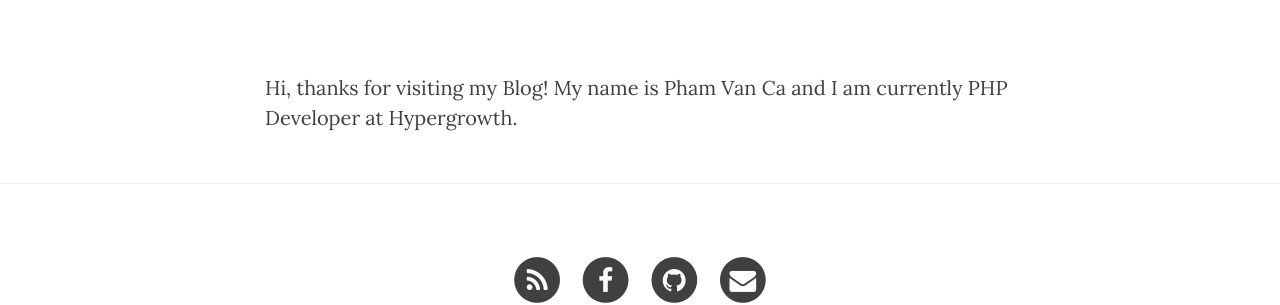
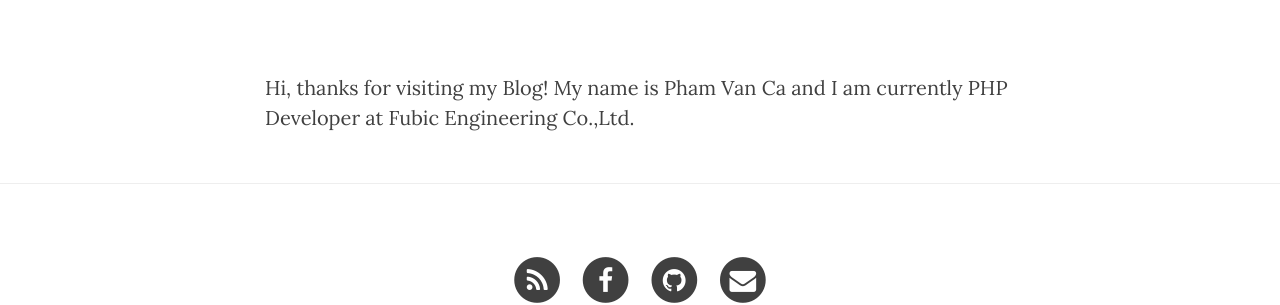
Before and after one commit to CarlPham/carlpham.github.io, a Jekyll site: the page built from about.html, in a window 1280 px wide. Shown: the part 455-760 px from the top of the page. Built offline with Jekyll 4.4.1, drawn with Linux system fonts in a browser that asks for light colours; nearby versions of some CDN libraries.

Commit message:
update company working

```diff
--- a/about.html
+++ b/about.html
@@ -5,4 +5,4 @@ description: "This is what I do."
 header-img: "img/about-bg.jpg"
 ---
 
-<p>Hi, thanks for visiting my Blog! My name is Pham Van Ca and I am currently PHP Developer at Hypergrowth.</p>
+<p>Hi, thanks for visiting my Blog! My name is Pham Van Ca and I am currently PHP Developer at Fubic Engineering Co.,Ltd.</p>
```
